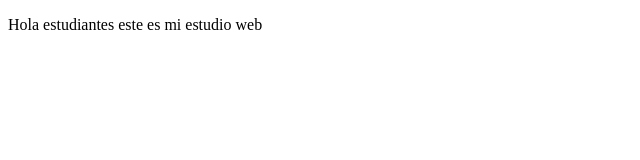
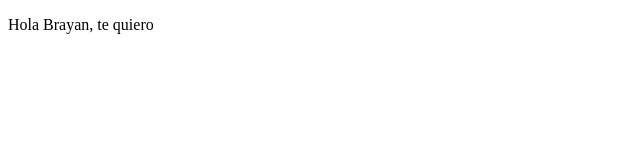
Before and after one commit to caro9409/proyectoDemoCursoPrework, a plain HTML site: page index.html in a window 1280 px wide. Shown: the whole page, without its empty margins (0-640 px from the left). Drawn offline with Linux system fonts and the light colour scheme.

Commit message:
cambios Brayan te quiero

```diff
--- a/index.html
+++ b/index.html
@@ -7,6 +7,6 @@
     <title>Hola mundo</title>
 </head>
 <p>
-    Hola estudiantes este es mi estudio web
+    Hola Brayan, te quiero
 </p>
 </html>
```
